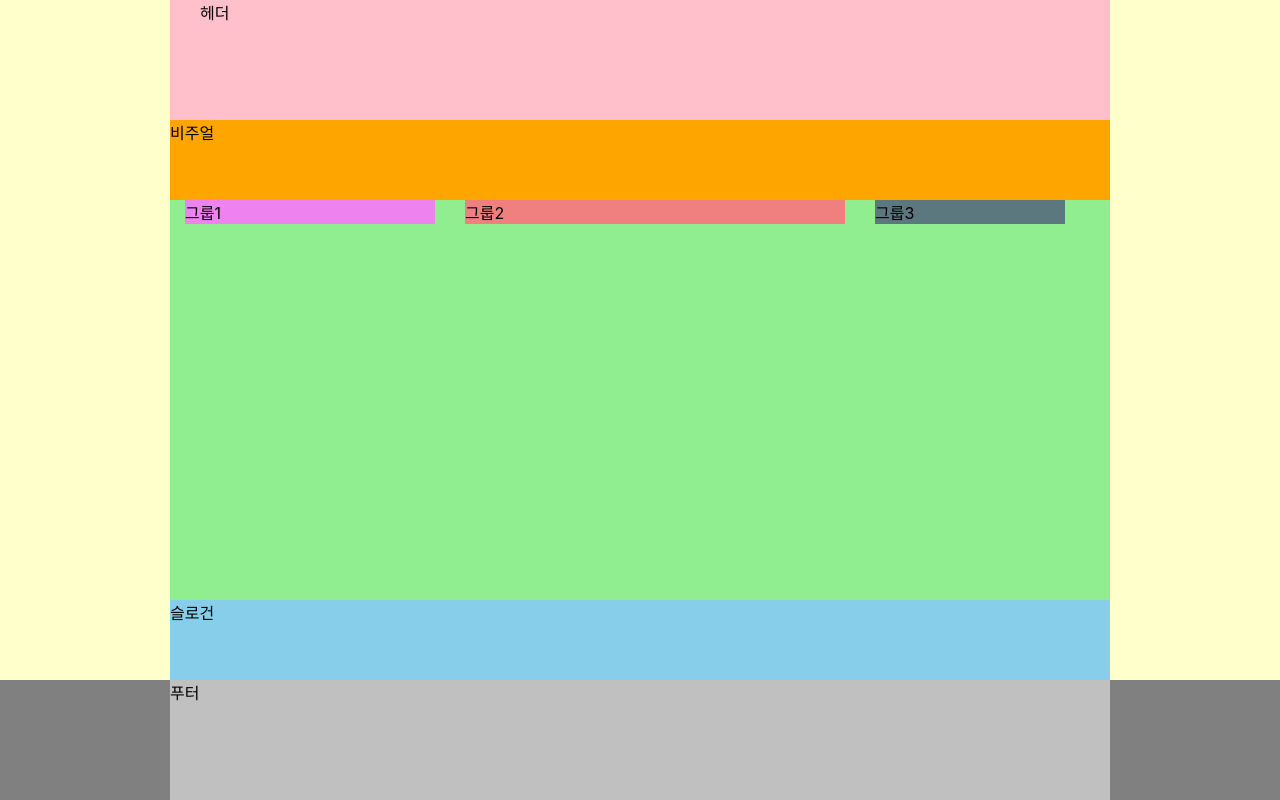
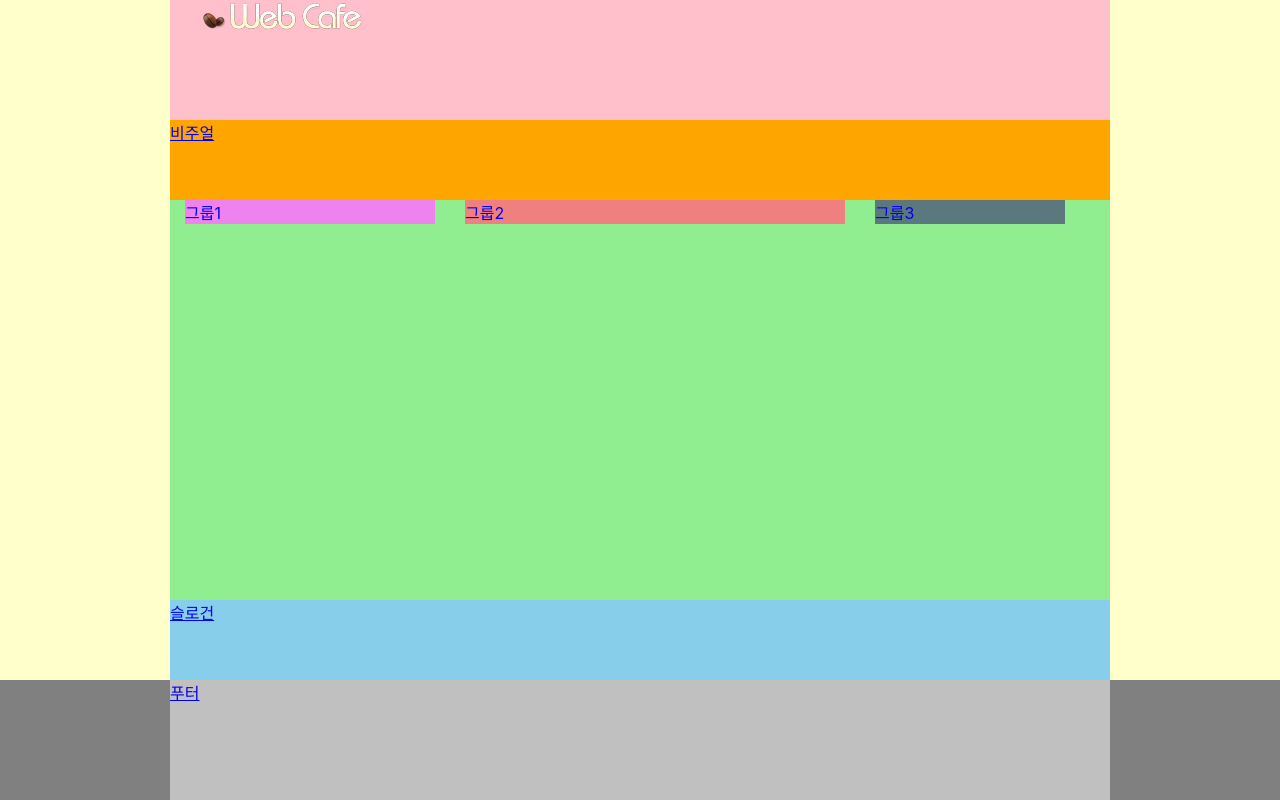
Before and after one commit to Sunny-SunHeeJung/HTML5, a website: page index.html in a window 1280 px wide. Drawn offline with Linux system fonts and the light colour scheme; a web font is replaced by a local one.

Commit message:
로고 마크업

```diff
--- a/index.html
+++ b/index.html
@@ -9,7 +9,13 @@
   <link rel="stylesheet" href="./styles/style.css" />
 </head>
 <body>
-  <header class="header">헤더</header>
+  <header class="header">
+    <h1 class="logo">
+      <a href="./index-complete.html">
+        <img src="./assets/logo.png" alt=""
+      </a>
+    </h1>
+  </header>
        <div class="visual">비주얼</div>
   <main class="main">
     <div class="group group1">그룹1</div>
```
